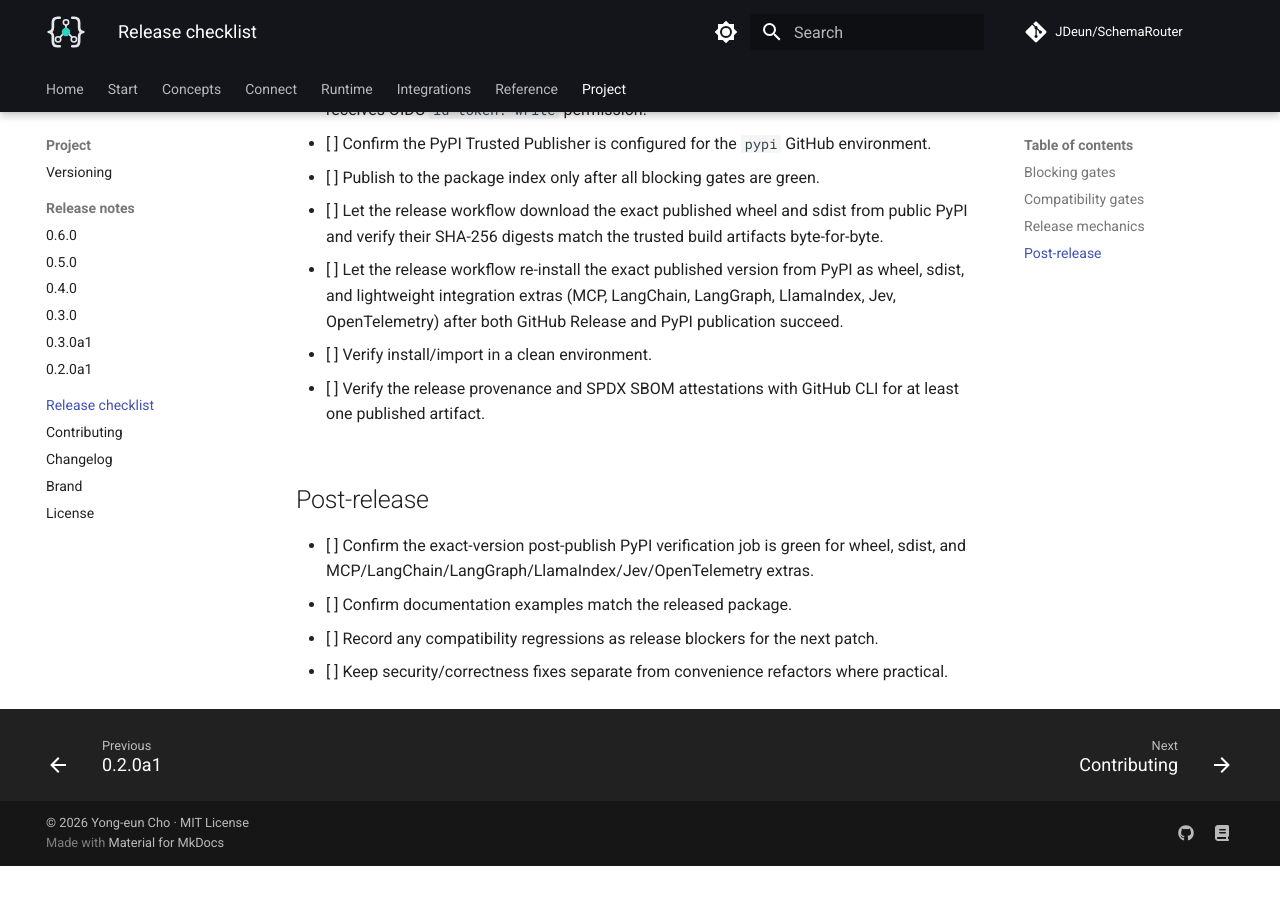
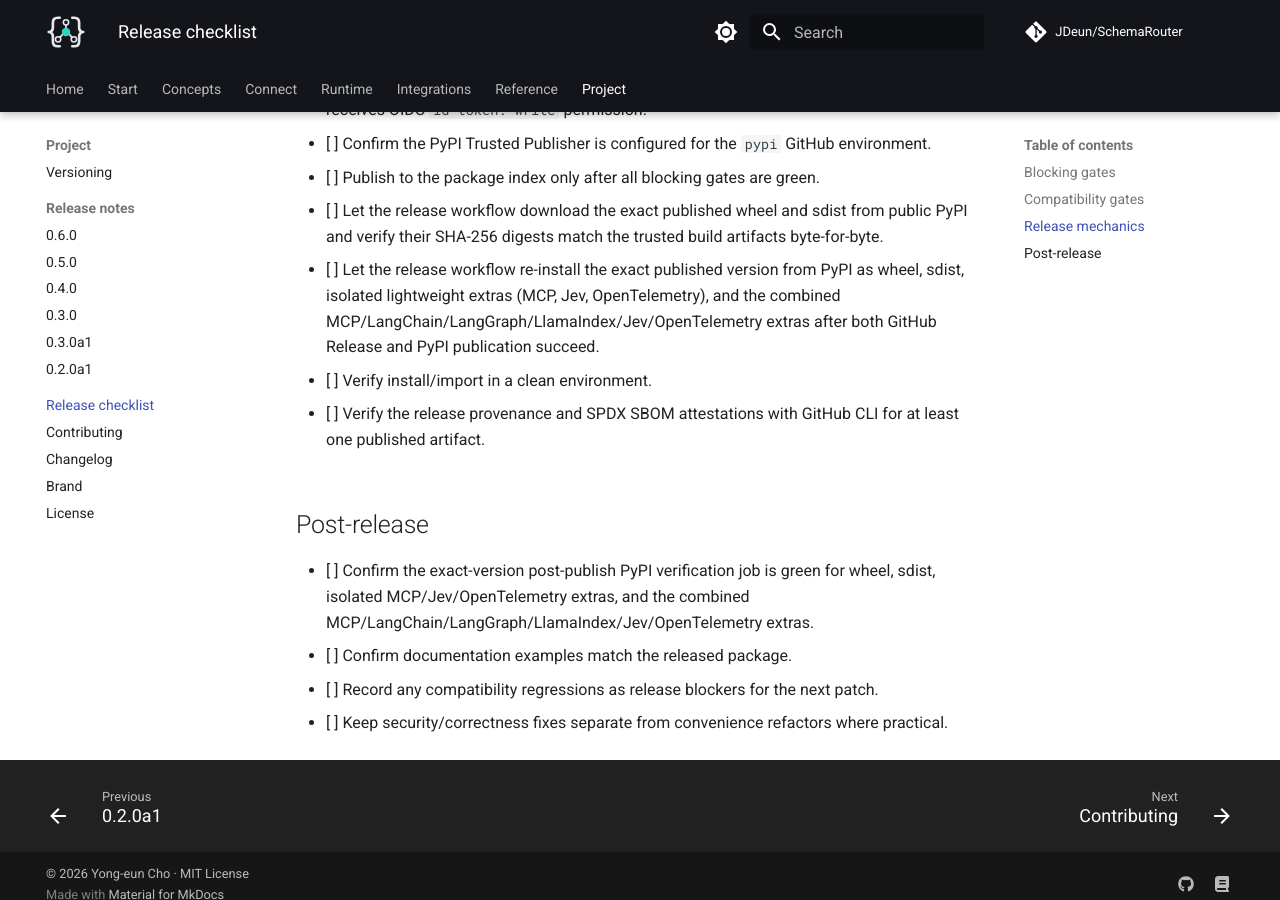
Before and after one commit to JDeun/SchemaRouter, an MkDocs documentation site: the page built from docs/release-checklist.md, in a window 1280 px wide and 900 px high, scrolled down 2699 px. Built offline with MkDocs 1.6.1 and Material for MkDocs 9.7.7, drawn with Linux system fonts in a browser that asks for light colours; comment, search, counter and statistics services are not loaded; before the commit the page ends 3565 px from its top, so only the background shows below that.

Commit message:
docs: require isolated extras release verification

```diff
--- a/docs/release-checklist.md
+++ b/docs/release-checklist.md
@@ -73,14 +73,16 @@ Use this checklist before promoting a SchemaRouter alpha, beta, release candidat
 - [ ] Let the release workflow download the exact published wheel and sdist from public PyPI and
   verify their SHA-256 digests match the trusted build artifacts byte-for-byte.
 - [ ] Let the release workflow re-install the exact published version from PyPI as wheel, sdist,
-  and lightweight integration extras (MCP, LangChain, LangGraph, LlamaIndex, Jev, OpenTelemetry)
-  after both GitHub Release and PyPI publication succeed.
+  isolated lightweight extras (MCP, Jev, OpenTelemetry), and the combined
+  MCP/LangChain/LangGraph/LlamaIndex/Jev/OpenTelemetry extras after both GitHub Release and PyPI
+  publication succeed.
 - [ ] Verify install/import in a clean environment.
 - [ ] Verify the release provenance and SPDX SBOM attestations with GitHub CLI for at least one published artifact.
 
 ## Post-release
 
-- [ ] Confirm the exact-version post-publish PyPI verification job is green for wheel, sdist, and
+- [ ] Confirm the exact-version post-publish PyPI verification job is green for wheel, sdist,
+  isolated MCP/Jev/OpenTelemetry extras, and the combined
   MCP/LangChain/LangGraph/LlamaIndex/Jev/OpenTelemetry extras.
 - [ ] Confirm documentation examples match the released package.
 - [ ] Record any compatibility regressions as release blockers for the next patch.
```
